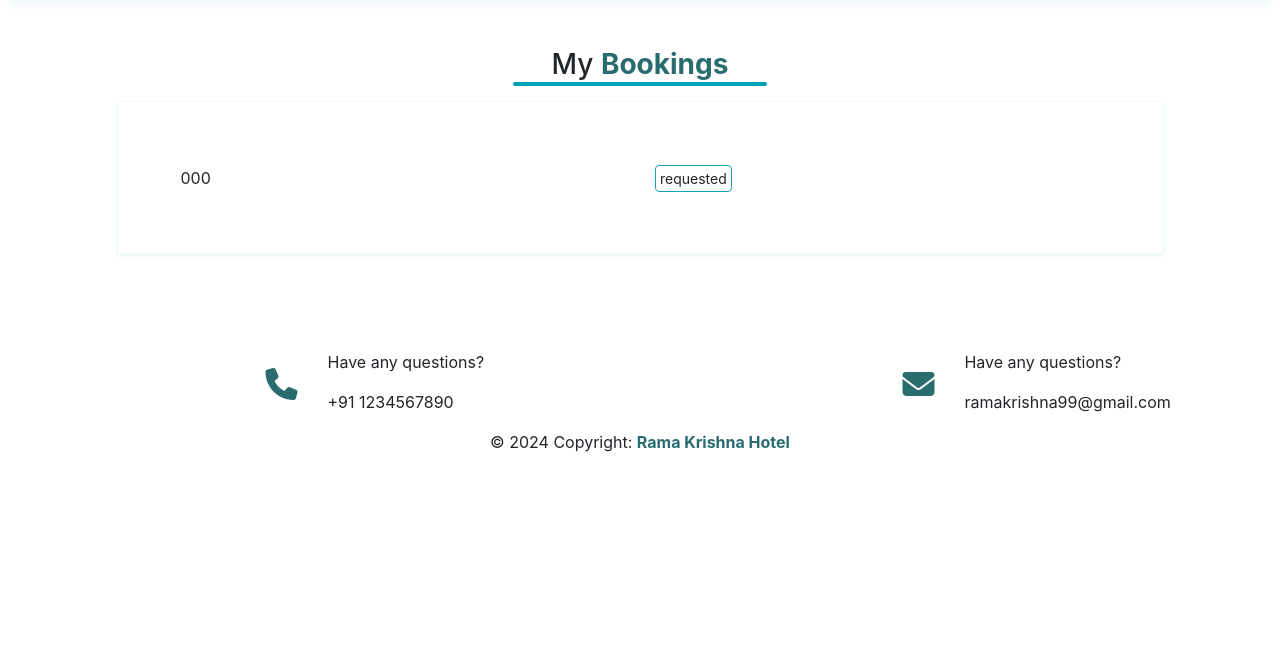
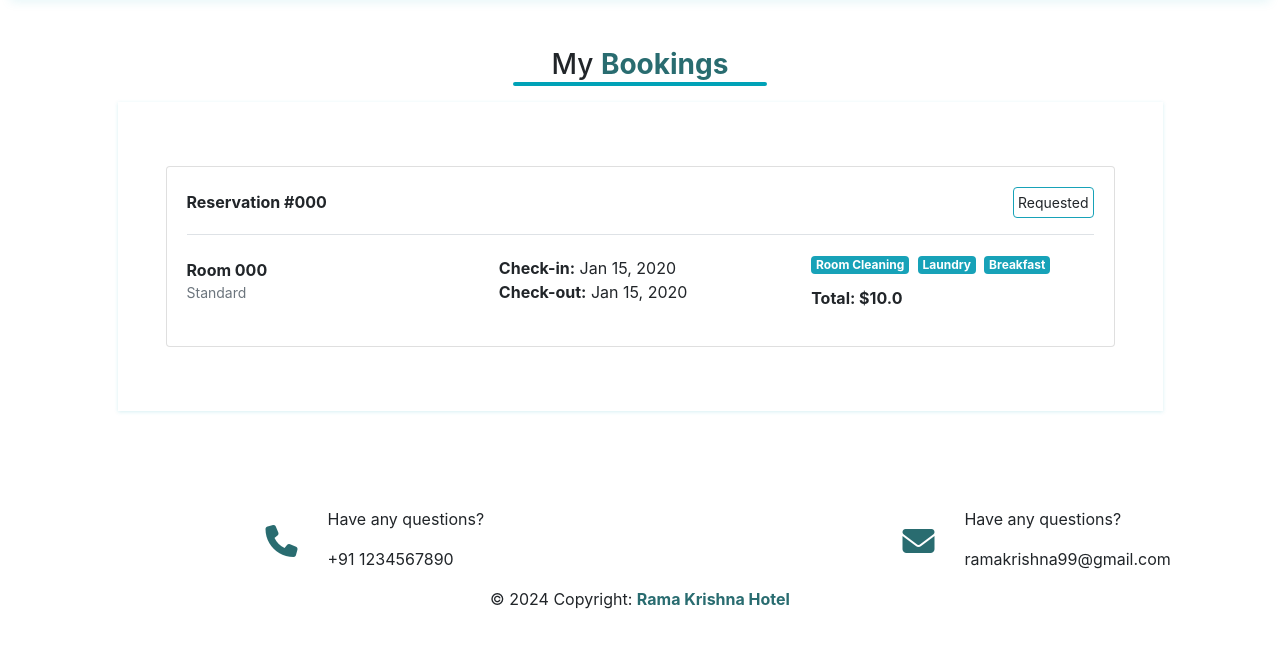
Before and after one commit to tanshi2003/Hotel-Management-System, a Django app: page /hms/room-booking/my-bookings in a window 1280 px wide. Shown: the part 136-784 px from the top of the page. Run offline with Django 3.2, Linux system fonts and the light colour scheme; a user stored in the database is signed in; tables that the repository leaves empty hold one stand-in row (values such as "Sample post"); some libraries are stand-ins or nearby versions.

Commit message:
Fix booking history template relationship rendering

```diff
--- a/templates/room_booking/my_booking.html
+++ b/templates/room_booking/my_booking.html
@@ -6,38 +6,44 @@
     <hr class="hr-bar mt-n2 rounded">
     <div class="row">
         <div class="col col-md-11 mx-auto p-1 p-md-5 user-login-form">
-            <div class="row-col-1">
-                {% for booking in bookings %}
-                <div class="col my-2 py-2">
-                    <div class="row">
-                        <div class="col">{{booking.reservation_number}}</div>
-                        <div class="col">
-                            <p>{{booking.room.room_number}}</p>
-                        </div>
-                        <div class="col"><span class="small border border-info rounded p-1">{{booking.booking_status}}</span></div>
-                        <div class="col">
-                            {% if booking.room_cleaning %}
-                            <span class="text-warning border rounded border-info p-1 mt-2">Room Cleaning</span>
-                            {%endif%}
-                            {% if booking.laundry %}
-                            <span class="text-warning border rounded border-info p-1 mt-2">Laundry</span>
-                            {% endif %}
-                            {% if booking.breakfast %}
-                            <span class="text-warning border rounded border-info p-1 mt-2">Breakfast</span>
-                            {%endif%}
+            {% for booking in bookings %}
+            <div class="card my-3">
+                <div class="card-body">
+                    <div class="d-flex flex-wrap justify-content-between align-items-center mb-3">
+                        <strong>Reservation #{{ booking.reservation_number }}</strong>
+                        <span class="small border border-info rounded p-1">{{ booking.booking_status|title }}</span>
+                    </div>
+                    {% for history in booking.bookinghistory_set.all %}
+                    <div class="border-top py-3">
+                        <div class="row align-items-center">
+                            <div class="col-md-4">
+                                <strong>Room {{ history.room.room_number|default:"Room removed" }}</strong>
+                                {% if history.room %}<div class="small text-muted">{{ history.room.get_style_display }}</div>{% endif %}
+                            </div>
+                            <div class="col-md-4">
+                                <div><strong>Check-in:</strong> {{ history.check_in|date:"M d, Y" }}</div>
+                                <div><strong>Check-out:</strong> {{ history.check_out|date:"M d, Y" }}</div>
+                            </div>
+                            <div class="col-md-4">
+                                {% if history.room_cleaning %}<span class="badge badge-info mr-1 mb-1">Room Cleaning</span>{% endif %}
+                                {% if history.laundry %}<span class="badge badge-info mr-1 mb-1">Laundry</span>{% endif %}
+                                {% if history.breakfast %}<span class="badge badge-info mr-1 mb-1">Breakfast</span>{% endif %}
+                                <div class="mt-2"><strong>Total: ${{ history.total_price }}</strong></div>
+                            </div>
                         </div>
                     </div>
+                    {% empty %}
+                    <p class="text-muted mb-0">No room details are attached to this reservation yet.</p>
+                    {% endfor %}
                 </div>
-                {% endfor %}
             </div>
+            {% empty %}
+            <div class="text-center py-4">
+                <p>You don't have any bookings yet.</p>
+                <a class="btn btn-outline-primary" href="{% url 'rooms' %}">Explore rooms</a>
+            </div>
+            {% endfor %}
         </div>
     </div>
-
 </div>
 {% endblock content %}
-
-{% block javascript %}
-<script>
-
-</script>
-{% endblock javascript %}
```
